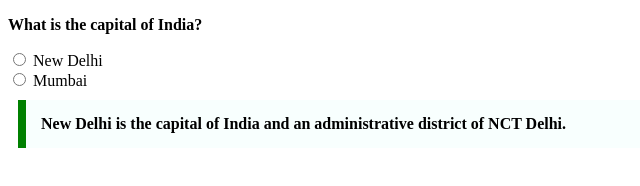
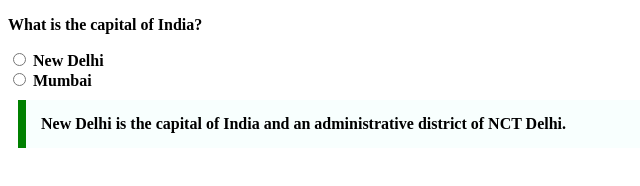
Before and after one commit to acciojob/trivia-shivanshbaywar, a website: page main.html in a window 1280 px wide. Shown: the full height of the page, 0-640 px from the left. Drawn offline with Linux system fonts and the light colour scheme.

Commit message:
created a submission

```diff
--- a/main.html
+++ b/main.html
@@ -10,10 +10,10 @@
 	<!-- the entire body must be written by student -->
 	<p class = "que"> <b>What is the capital of India?</b></p>
 		<input type ="radio" name="Delhi" value = "Delhi">
-	<label for="Delhi"> New Delhi</label>
+	<label for="Delhi"> <b>New Delhi</b></label>
 	<br>
 	<input type ="radio" name="Mumbai" value = "Mumbai">
-	<label for="Delhi"> Mumbai </label>
+	<label for="Delhi"> <b>Mumbai</b> </label>
 	<blockquote cite=" https://en.wikipedia.org/wiki/New_Delhi" class ="ans">New Delhi is the capital of India and an administrative district of NCT Delhi.</blockquote>
     <script type="text/javascript" src="./script.js">
 </script>
```
